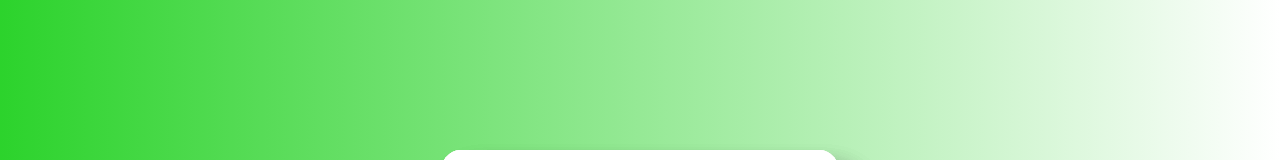
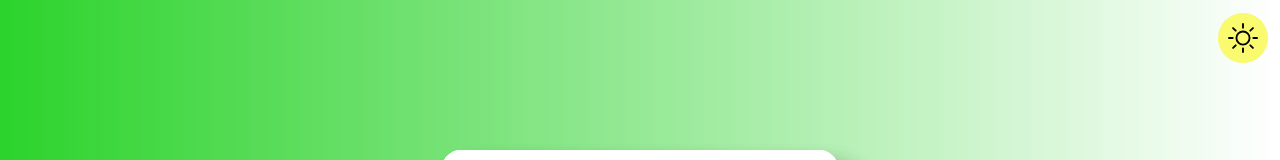
Before and after one commit to OlekBliter/CoinFlip, a plain HTML site: page index.html in a window 1280 px wide. Shown: the top 160 px of the page. Drawn offline with Linux system fonts and the light colour scheme.

Commit message:
add dark mode

```diff
--- a/index.html
+++ b/index.html
@@ -10,6 +10,16 @@
 </head>
 <body>
     <div class="wrap">
+        <div class="light-dark_mode">
+            <button onclick="changeMode()" class="changeMode">
+                <div class="light">
+                    <img src="img/light-dark_mode/sun.svg" alt="">
+                </div>
+                <div class="dark">
+                    <img src="img/light-dark_mode/moon.svg" alt="">
+                </div>
+            </button>
+        </div>
 
     <!-- It is the main card -->
 
@@ -56,7 +66,7 @@
         <div class="card" id="card2">
             <div class="tops">
                 <button onclick="ret()" class="return"><img src="img/box-arrow-left.svg" alt=""></button>
-                <h1 style="color: rgb(85, 84, 84);">Shop</h1>
+                <h1 class="shopTxt" style="color: rgb(85, 84, 84);">Shop</h1>
             </div>
             <div class="rows">
                 <div class="objs">
@@ -172,7 +182,7 @@
         <div class="card" id="card3">
             <div class="topa">
                 <button onclick="ret()" class="return"><img src="img/box-arrow-left.svg" alt=""></button>
-                <h1 style="color: rgb(85, 84, 84);">Achievements</h1>
+                <h1 class="achTxt" style="color: rgb(85, 84, 84);">Achievements</h1>
             </div>
             <div class="rowa">
                 <div class="obja obja1">
--- a/script/script.js
+++ b/script/script.js
@@ -1,3 +1,46 @@
+//change Mode
+
+let mode = 0
+
+function changeMode(){
+    document.querySelector('.changeMode').style.animation = 'none'
+    if(mode==0){
+        mode++
+        document.querySelector('.changeMode').style.animation = 'changeModeAnimationDark 1s forwards'
+        document.querySelector('.wrap').style.backgroundImage = 'linear-gradient(90deg, rgb(59, 18, 97), rgb(128, 68, 128))'
+        document.querySelector('#card1').style.background = 'rgb(85, 84, 84)'
+        document.querySelector('#card2').style.background = 'rgb(85, 84, 84)'
+        document.querySelector('#card3').style.background = 'rgb(85, 84, 84)'
+        document.querySelector('*').style.color = 'white'
+        document.querySelector('.shopTxt').style.color = 'white'
+        document.querySelector('.achTxt').style.color = 'white'
+        document.querySelector('.achievements').style.background = 'rgb(128, 68, 128)'
+        document.querySelector('.shop').style.background = 'rgb(128, 68, 128)'
+        document.querySelector('#flip').style.background = 'blueviolet'
+        document.querySelector('#flip').style.border = '1.5px solid blueviolet'
+        document.querySelector('#reset').style.background = 'rgb(85, 84, 84)'
+        document.querySelector('#reset').style.border = '1.5px solid blueviolet'
+        document.querySelector('#reset').style.color = 'blueviolet'
+    }else{
+        mode--
+        document.querySelector('.changeMode').style.animation = 'changeModeAnimationLight 1s forwards'
+        document.querySelector('.wrap').style.backgroundImage = 'linear-gradient(90deg, rgb(44, 211, 44), white)'
+        document.querySelector('#card1').style.background = 'white'
+        document.querySelector('#card2').style.background = 'white'
+        document.querySelector('#card3').style.background = 'white'
+        document.querySelector('*').style.color = 'black'
+        document.querySelector('.shopTxt').style.color = 'black'
+        document.querySelector('.achTxt').style.color = 'black'
+        document.querySelector('.achievements').style.background = 'rgb(40, 209, 40)'
+        document.querySelector('.shop').style.background = 'rgb(40, 209, 40)'
+        document.querySelector('#flip').style.background = 'green'
+        document.querySelector('#flip').style.border = '1.5px solid green'
+        document.querySelector('#reset').style.background = 'aliceblue'
+        document.querySelector('#reset').style.border = '1.5px solid green'
+        document.querySelector('#reset').style.color = 'green'
+    }
+}
+
 // main js
 
 let heads = 0;
--- a/style/style.css
+++ b/style/style.css
@@ -12,6 +12,65 @@
         justify-content: center;
         align-items: center;
     }
+    .light-dark_mode{
+        height: 75px;
+        width: 75px;
+        position: fixed;
+        top:0;
+        right:0;
+        display: flex;
+        justify-content: center;
+        align-items: center;
+    }
+    .changeMode{
+        height: 50px;
+        width: 50px;
+        border-radius: 50%;
+        border: none;
+        display: flex;
+        justify-content: center;
+        align-items: center;
+        position: relative;
+        transform-style: preserve-3d;
+    }
+    .light,.dark{
+        position: absolute;
+        border-radius: 50%;
+        width: 100% ;
+        height: 100%;
+        border-radius: 50%;
+        backface-visibility: hidden;
+        display: flex;
+        justify-content: center;
+        align-items: center;
+    }
+    .light img, .dark img{
+        height: 30px;
+        width: 30px;
+    }
+        .light{
+            background-color: rgb(250, 250, 110);
+        }
+        .dark{
+            transform: rotateX(180deg ) scaleY(-1) scaleX(-1);
+            background-color: rgb(110, 131, 250);
+    }
+    @keyframes changeModeAnimationDark{
+        0%{
+            transform: rotateY(0deg);
+        }
+        100%{
+            transform: rotateY(180deg);
+        }
+    }
+    @keyframes changeModeAnimationLight{
+        0%{
+            transform: rotateY(180deg);
+        }
+        100%{
+            transform: rotateY(360deg);
+        }
+    }
     .card{
         position: absolute;
         height: 500px;
@@ -20,7 +79,7 @@
         justify-content: center;
         align-items: center;
         flex-direction: column;
-        background-color: rgb(255, 255, 255);
+        background-color: white;
         border-radius: 5%;
         box-shadow: 15px 25px 30px rgba(0, 0, 0, 0.3);
     }
@@ -199,16 +258,6 @@
         background-color: aliceblue;
         font-weight: 400;
     }
-    #flip:hover{
-        color: green;
-        background-color: aliceblue;
-        transition: 0.5s;
-    }
-    #reset:hover{
-        color: aliceblue;
-        background-color: green;
-        transition: 0.5s;
-    }
 
     /* shop style */
 
```
Also changed, not shown: img/light-dark_mode/moon.svg (added), img/light-dark_mode/sun.svg (added).
